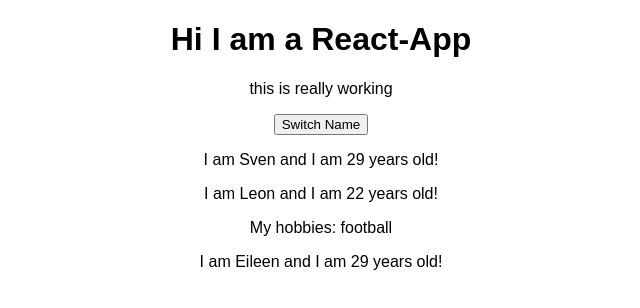
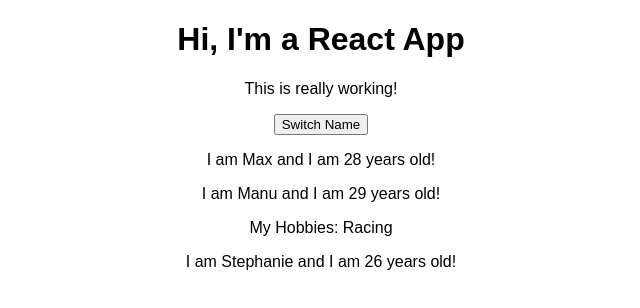
Before and after one commit to skusebauch/react-app, a React (Create React App) app: page / in a window 1280 px wide. Shown: the top 308 px of the page, without its empty margins (319-959 px from the left). Built offline with nearby package versions, Linux system fonts and the light colour scheme.

Commit message:
rollback to classbased

```diff
--- a/src/App.js
+++ b/src/App.js
@@ -1,63 +1,53 @@
-import React, { useState } from "react";
+import React, { Component } from "react";
 import "./App.css";
 import Person from "./Person/Person";
 
-const app = (props) => {
-  const [personsState, setPersonsState] = useState({
+class App extends Component {
+  state = {
     persons: [
-      { name: "Sven", age: 29 },
-      { name: "Leon", age: 22 },
-      { name: "Eileen", age: 29 },
+      { name: "Max", age: 28 },
+      { name: "Manu", age: 29 },
+      { name: "Stephanie", age: 26 },
     ],
-  });
+    otherState: "some other value",
+  };
 
-  const switchNameHandler = () => {
-    //console.log("Was clicked");
-    setPersonsState({
+  switchNameHandler = () => {
+    // console.log('Was clicked!');
+    // DON'T DO THIS: this.state.persons[0].name = 'Maximilian';
+    this.setState({
       persons: [
-        { name: "Sven Kusebauch", age: 29 },
-        { name: "Leon Mooy", age: 22 },
-        { name: "Eileen Mooy", age: 29 },
+        { name: "Maximilian", age: 28 },
+        { name: "Manu", age: 29 },
+        { name: "Stephanie", age: 27 },
       ],
     });
   };
 
+  render() {
     return (
       <div className="App">
-      <h1>Hi I am a React-App</h1>
-      <p>this is really working</p>
-      <button onClick={switchNameHandler}>Switch Name</button>
+        <h1>Hi, I'm a React App</h1>
+        <p>This is really working!</p>
+        <button onClick={this.switchNameHandler}>Switch Name</button>
         <Person
-        name={personsState.persons[0].name}
-        age={personsState.persons[0].age}
+          name={this.state.persons[0].name}
+          age={this.state.persons[0].age}
         />
         <Person
-        name={personsState.persons[1].name}
-        age={personsState.persons[1].age}
+          name={this.state.persons[1].name}
+          age={this.state.persons[1].age}
         >
-        My hobbies: football
+          My Hobbies: Racing
         </Person>
         <Person
-        name={personsState.persons[2].name}
-        age={personsState.persons[2].age}
+          name={this.state.persons[2].name}
+          age={this.state.persons[2].age}
         />
       </div>
     );
-  //return React.createElement(
-  //  "div",
-  //  { className: "App" },
-  //  React.createElement("h1", null, "Hello test")
-  //);
-};
+    // return React.createElement('div', {className: 'App'}, React.createElement('h1', null, 'Does this work now?'));
+  }
+}
 
-export default app;
-
-//state = {
-//  persons: [
-//    { name: "Sven", age: 29 },
-//    { name: "Leon", age: 22 },
-//    { name: "Eileen", age: 29 },
-//  ],
-//};
-
-//// Event Handler
+export default App;
```
Lines whose indentation alone changed are shown as unchanged.
